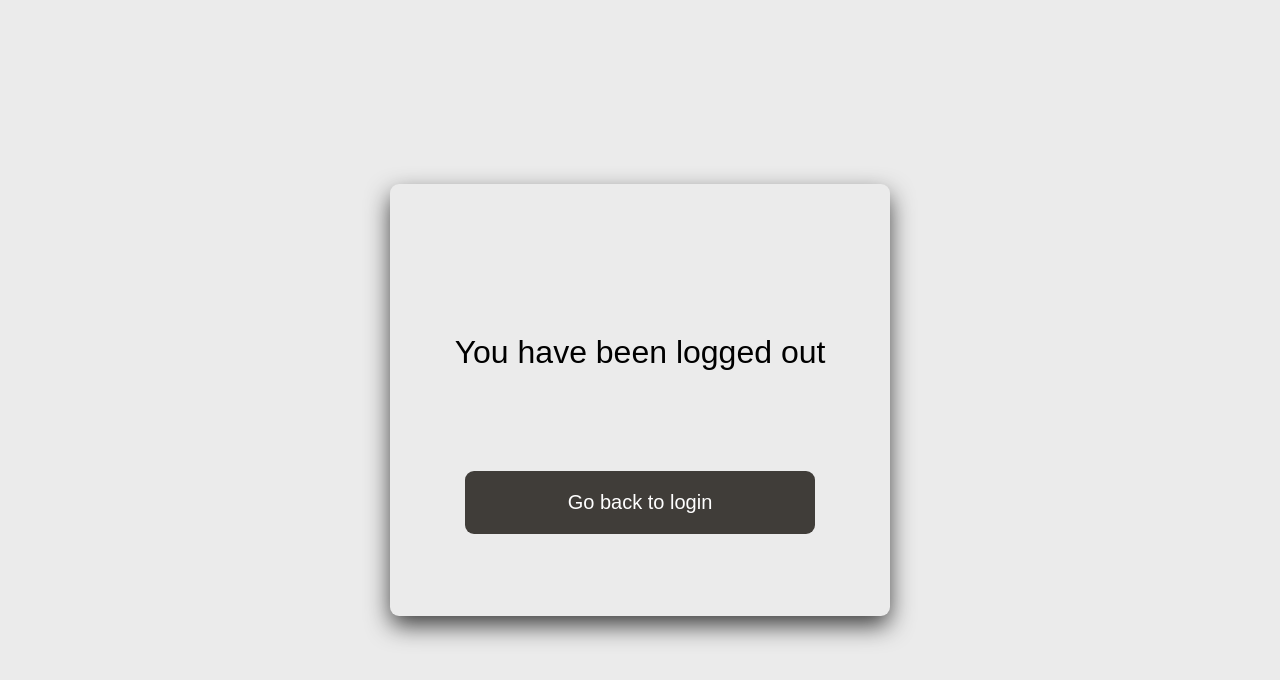
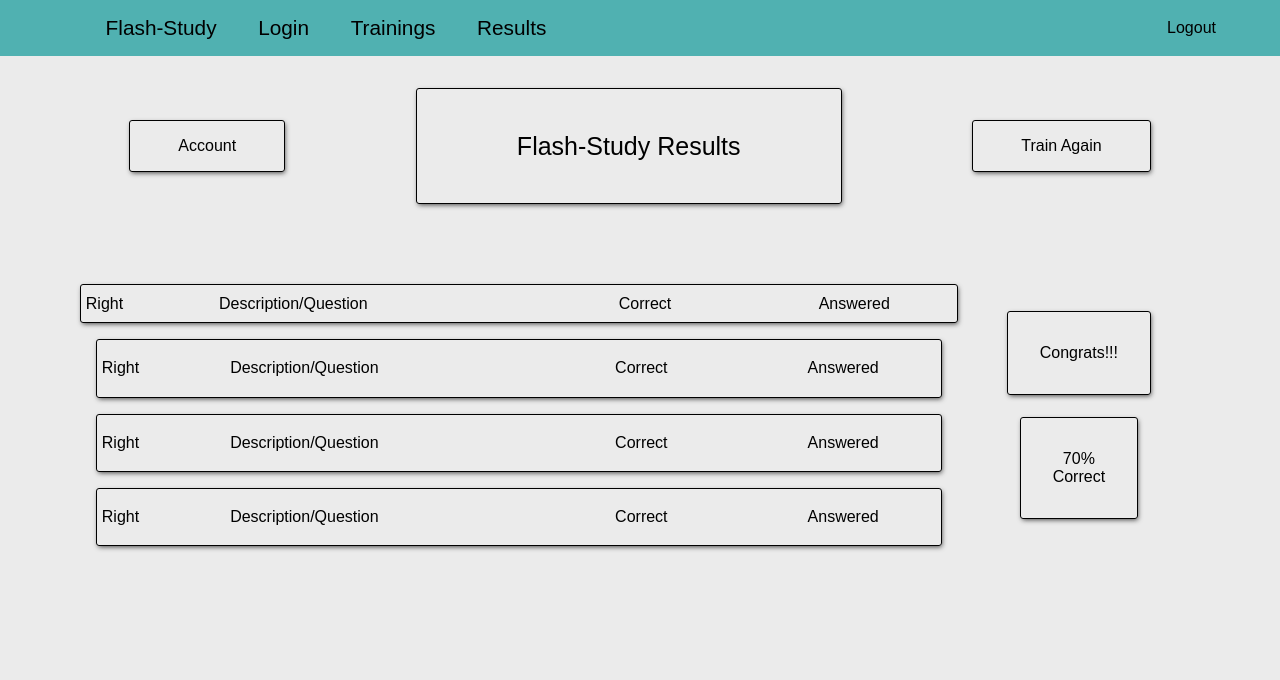
Before and after one commit to austinr47/main-personal-project, a React (Create React App) app: page /#/test-results in a window 1280 px wide. Before the commit this address led to /#/trainings. Shown: the top 680 px of the page. Built offline with nearby package versions, Linux system fonts and the light colour scheme; no server answers.

Commit message:
in process of db, working on pulling info from questions table

```diff
--- a/src/components/Account.js
+++ b/src/components/Account.js
@@ -5,6 +5,7 @@ import axios from 'axios';
 import { login } from '../ducks/reducer';
 import { connect } from 'react-redux';
 import NotLoggedIn from './NotLoggedIn';
+import { Link } from 'react-router-dom';
 
 class Account extends Component {
 
@@ -12,7 +13,17 @@ class Account extends Component {
         axios.get('/user-data/').then(response => {
             if (response.data.user) {
                 this.props.login(response.data.user);
+                // console.log(response.data.user)
             }
+        });
+    }
+
+    componentDidMount() {
+        axios.get('/questions').then(response => {
+            // if (response.data.user) {
+                // this.props.login(response.data.user);
+                console.log(response)
+            // }
         });
     }
 
@@ -27,9 +38,9 @@ class Account extends Component {
                         <div className='account-content'>
                             <div className='account-left'>
                                 <div className='account-left-column'>
-                                    <div className='account-left-text'>
+                                    <Link className='link account-left-text' to='/trainings'>
                                         Flashcard Training
-                                    </div>
+                                    </Link>
                                     <div className='account-left-text'>
                                         Create Flashcards
                                     </div>
@@ -73,12 +84,9 @@ class Account extends Component {
 }
 
 const mapStateToProps = (state) => {
-    const { user, firstName, picture, lastName } = state;
+    const { user } = state;
     return {
         user,
-        firstName,
-        picture,
-        lastName
     };
 };
 
--- a/src/components/Results.js
+++ b/src/components/Results.js
@@ -35,25 +35,25 @@ class Results extends Component {
                         <div className='results-left'>
                             <div className='results-label'>
                                 <div className='results-stats-1'>Right</div>
-                                <div className='results-stats-2'>Description</div>
+                                <div className='results-stats-2'>Description/Question</div>
                                 <div className='results-stats-3'>Correct</div>
                                 <div className='results-stats-4'>Answered</div>
                             </div>
                             <div className='results-stats'>
                                 <div className='results-stats-1'>Right</div>
-                                <div className='results-stats-2'>Description</div>
+                                <div className='results-stats-2'>Description/Question</div>
                                 <div className='results-stats-3'>Correct</div>
                                 <div className='results-stats-4'>Answered</div>
                             </div>
                             <div className='results-stats'>
                                 <div className='results-stats-1'>Right</div>
-                                <div className='results-stats-2'>Description</div>
+                                <div className='results-stats-2'>Description/Question</div>
                                 <div className='results-stats-3'>Correct</div>
                                 <div className='results-stats-4'>Answered</div>
                             </div>
                             <div className='results-stats'>
                                 <div className='results-stats-1'>Right</div>
-                                <div className='results-stats-2'>Description</div>
+                                <div className='results-stats-2'>Description/Question</div>
                                 <div className='results-stats-3'>Correct</div>
                                 <div className='results-stats-4'>Answered</div>
                             </div>
@@ -77,12 +77,9 @@ class Results extends Component {
 }
 
 const mapStateToProps = (state) => {
-    const { user, firstName, picture, lastName } = state;
+    const { user } = state;
     return {
         user,
-        firstName,
-        picture,
-        lastName
     };
 };
 
--- a/src/components/Trainings.js
+++ b/src/components/Trainings.js
@@ -5,6 +5,7 @@ import NotLoggedIn from './NotLoggedIn';
 import axios from 'axios';
 import { login } from '../ducks/reducer';
 import { connect } from 'react-redux';
+// import { Link } from 'react-router';
 
 class Trainings extends Component {
 
@@ -12,6 +13,7 @@ class Trainings extends Component {
         axios.get('/user-data/').then(response => {
             if (response.data.user) {
                 this.props.login(response.data.user);
+                // console.log(response.data.user)
             }
         });
     }
@@ -30,7 +32,7 @@ class Trainings extends Component {
                             <div className='trainings-category'>
                             Training Category Two</div>
                             <div className='trainings-category'>
-                            Training Category Three</div>
+                            Training Category Thre</div>
                             <div className='trainings-category'>
                             Training Category Four</div>
                             <div className='trainings-category'>
@@ -48,12 +50,9 @@ class Trainings extends Component {
 }
 
 const mapStateToProps = (state) => {
-    const { user, firstName, picture, lastName } = state;
+    const { user } = state;
     return {
         user,
-        firstName,
-        picture,
-        lastName
     };
 };
 
--- a/src/components/css/Account.css
+++ b/src/components/css/Account.css
@@ -8,6 +8,11 @@
     display: flex;
     /* padding: 2em ; */
     justify-content: space-between;
+}
+
+.link {
+    text-decoration: unset;
+    color: black;
 }
 
 .account-margin {
--- a/src/components/css/Login.css
+++ b/src/components/css/Login.css
@@ -9,6 +9,7 @@ body {
 
 .login-main {
     /* background-image: linear-gradient(99deg, #85ddf7, #bde7f4 40%, #badce7 73%, #cadee5); */
+    /* background-image: linear-gradient(128deg, rgba(64, 61, 57, 0.1), rgba(255, 255, 255, 0.2)); */
     height: 100vh;
     display: flex;
     align-items: center;
--- a/src/components/css/Trainings.css
+++ b/src/components/css/Trainings.css
@@ -1,6 +1,6 @@
 .trainings-main {
     background-color: rgb(235, 235, 235);
-    height: 100vh;
+    min-height: 100vh;
 }
 
 .trainings-content {
--- a/src/ducks/reducer.js
+++ b/src/ducks/reducer.js
@@ -1,5 +1,5 @@
 const initialState = {
-    user: '',
+    user: 'Austin',
 }
 
 //action type
```
Also changed, not shown: controller.js (added, +12 -0 lines), 2 other files (tests, documents, lock files or other folders).
